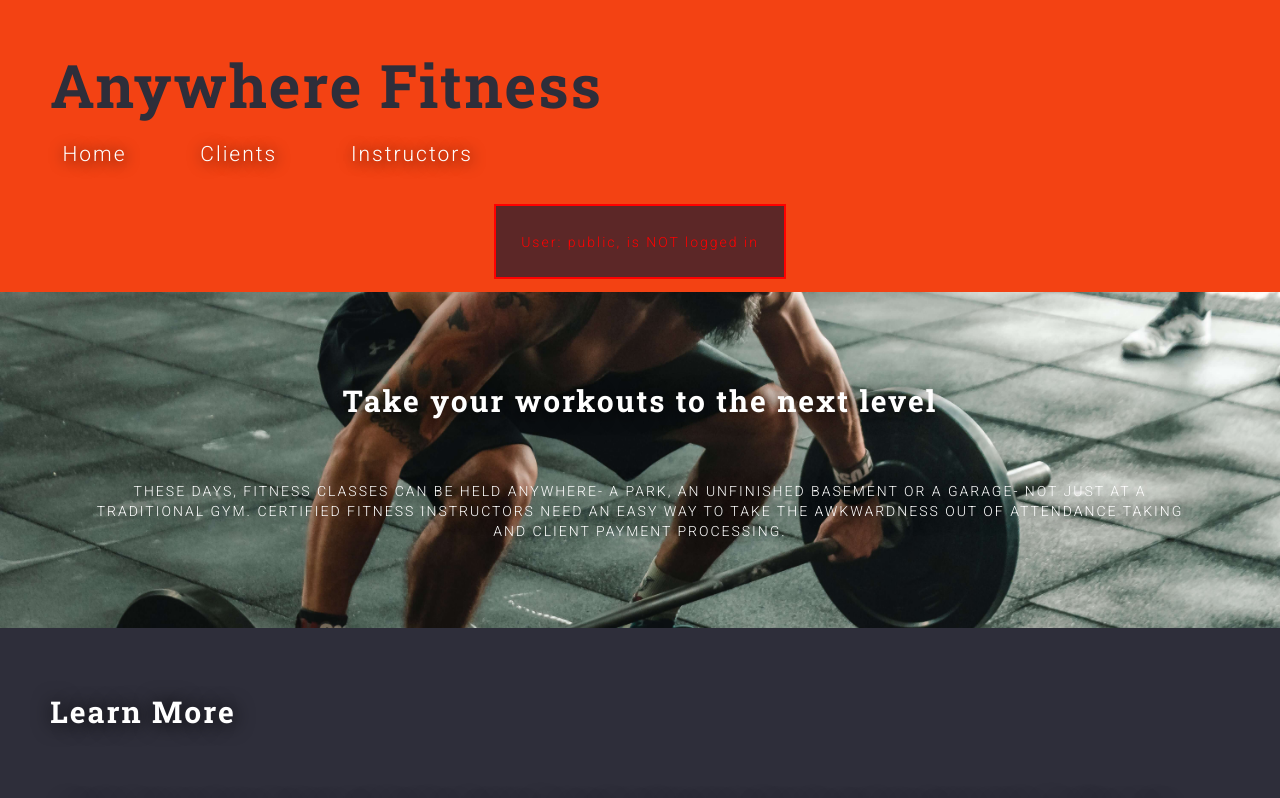
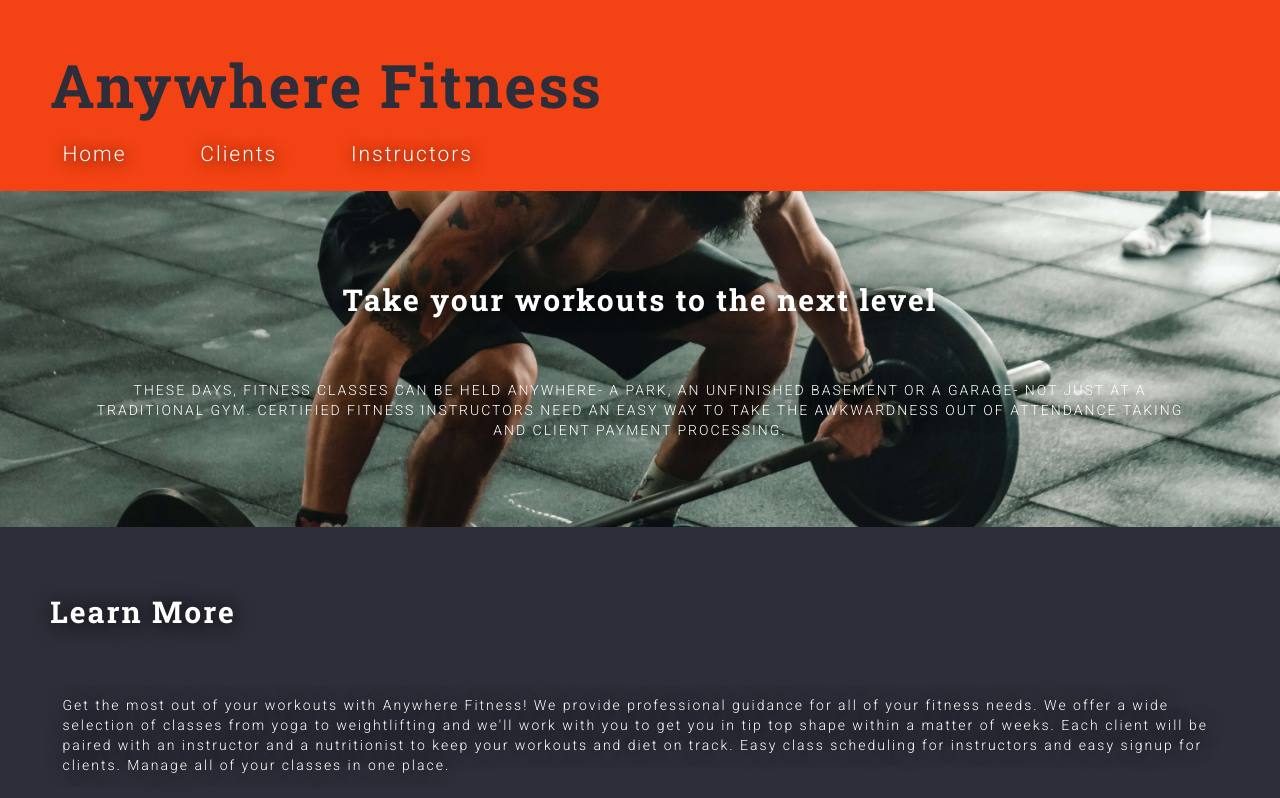
Before and after one commit to Anywhere-Fitness-10162020/App, a React (Create React App) app: page / in a window 1280 px wide. Shown: the top 798 px of the page. Built offline with nearby package versions, Linux system fonts and the light colour scheme.

Commit message:
Removed testing div from nav

```diff
--- a/src/App.js
+++ b/src/App.js
@@ -46,7 +46,7 @@ const App = (props) => {
                 {loggedIn && role === "instructor" ? <NavLink to='/instructors/home'>Instructors</NavLink> : <NavLink to='/instructors'>Instructors</NavLink>}
                 {loggedIn ? <LogoutButton /> : null }
             </nav>
-            <p className="testing">User: {role}, {loggedIn ? "is logged in" : "is NOT logged in"}</p>
+            {/* <p className="testing">User: {role}, {loggedIn ? "is logged in" : "is NOT logged in"}</p> */}
         </NavContainer>
         <AppContainer>
             <Switch>
```
